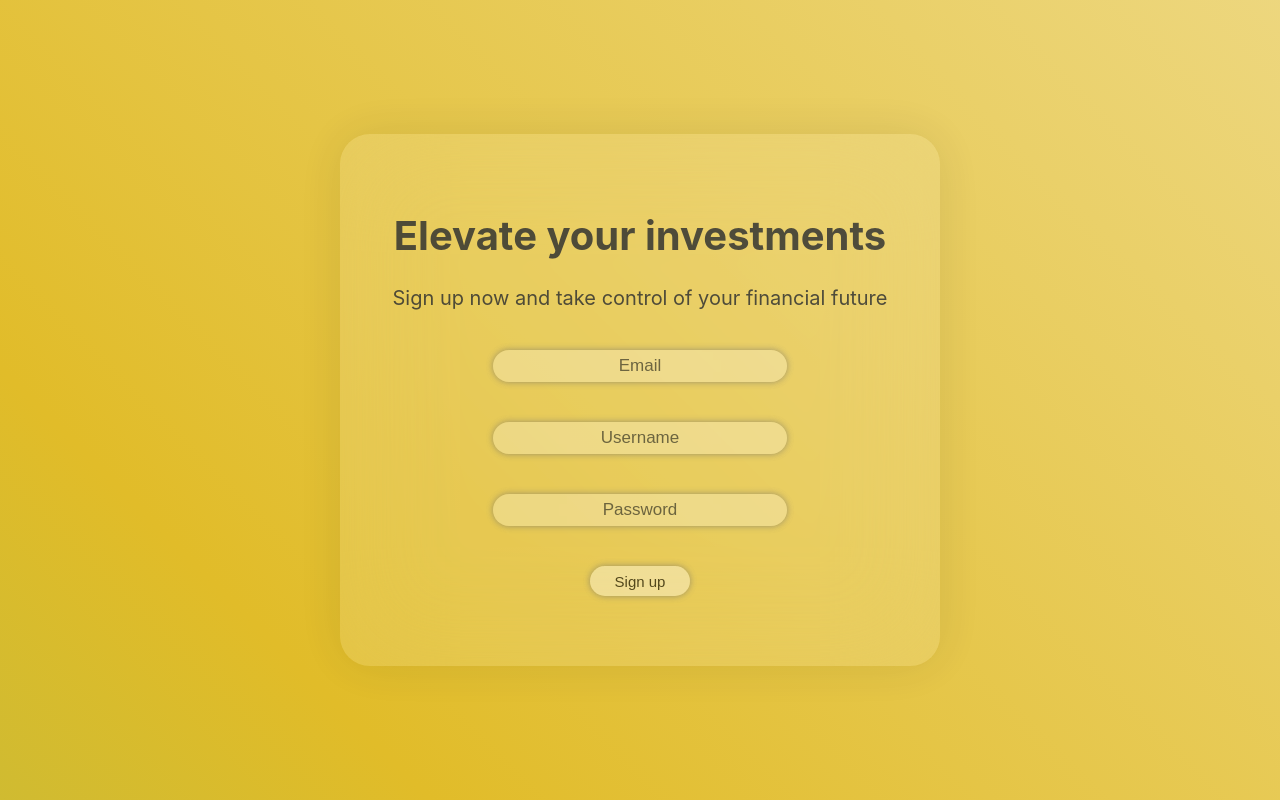
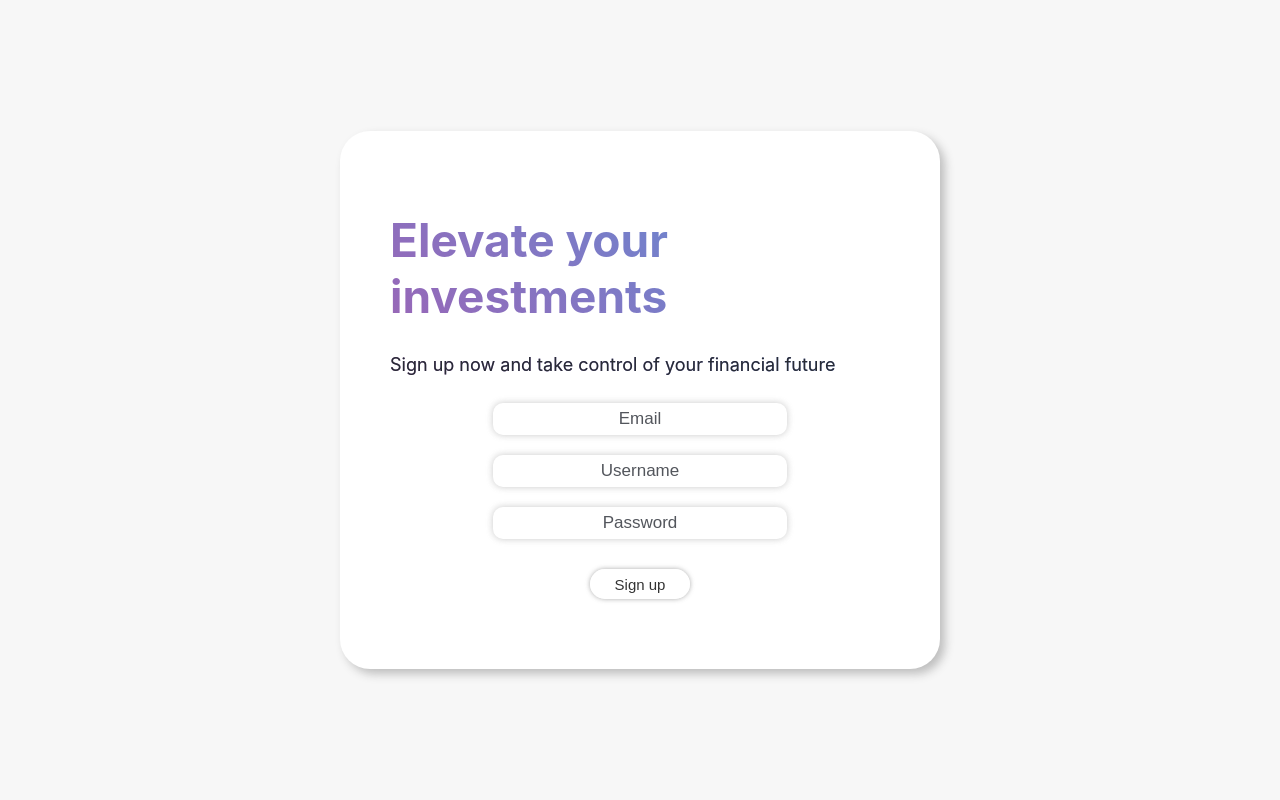
Before and after one commit to philipcoroiu/OnlyFin, a React (Create React App) app in the folder onlyfin-frontend/: page /register in a window 1280 px wide. Built offline with nearby package versions, Linux system fonts and the light colour scheme.

Commit message:
Register page design v1 is done

```diff
--- a/onlyfin-frontend/src/style/index.css
+++ b/onlyfin-frontend/src/style/index.css
@@ -25,7 +25,7 @@ body {
     sans-serif;
     -webkit-font-smoothing: antialiased;
     -moz-osx-font-smoothing: grayscale;
-
+    background-color: rgba(232, 232, 232, 0.32);
 }
 
 /**
@@ -70,6 +70,7 @@ Navbar
     border-radius: 15px;
     box-shadow: 0px 0px 10px rgba(0, 0, 0, 0.45);
     backdrop-filter: blur(10px);
+    background-color: rgba(255, 255, 255, 0.66);
 }
 
 /**
@@ -436,9 +437,6 @@ Register
     display: flex;
     justify-content: center;
     align-items: center;
-    background: linear-gradient(45deg, #3bb273, #E1BC29, #ffffff, #9569b9, #4d9de0);
-    background-size: 800% 800%;
-    animation: gradient 60s ease infinite;
     height: 100vh;
 }
 
@@ -446,27 +444,26 @@ Register
 .register--holder {
     display: flex;
     flex-direction: column;
-    justify-content: center;
     align-items: center;
     width: 500px;
     padding: 50px;
     border-radius: 30px;
-    background-color: rgba(255, 255, 255, 0.16);
-    backdrop-filter: blur(50px);
-    opacity: 0.8;
-    box-shadow: 0px 0px 50px rgba(0, 0, 0, 0.11);
+    background-color: #ffffff;
+    box-shadow: 5px 5px 10px #bebebe;
 }
 
 .register--title {
-    color: #ececec;
-    font-size: 20px;
-    text-align: center;
-    color: #282c34;
-
+    background: linear-gradient(45deg, #3bb273, #E1BC29, #e15554, #9569b9, #4d9de0);
+    background-size: 400% 400%;
+    background-clip: text;
+    animation: gradient 15s ease infinite;
+    color: transparent;
+    font-size: 23px;
 }
 
 .register--title > p {
     color: #282c34;
+    font-size: 18px;
 }
 
 .register--inputs--container {
@@ -477,12 +474,11 @@ Register
 }
 
 .register--inputs--container > input {
-    margin: 20px;
+    margin: 10px;
     border: none;
-    border-radius: 30px;
-    background-color: rgba(255, 255, 255, 0.41);
+    border-radius: 10px;
     backdrop-filter: blur(50px);
-    box-shadow: 0px 0px 7px #727272;
+    box-shadow: 0px 0px 7px #bbbbbb;
     opacity: 0.8;
     outline: none;
     font-size: 17px;
@@ -499,9 +495,9 @@ Register
     margin: 20px;
     border: none;
     border-radius: 30px;
-    background-color: rgba(255, 255, 255, 0.59);
+    background-color: rgba(255, 255, 255, 0.82);
     backdrop-filter: blur(50px);
-    box-shadow: 0px 0px 7px #727272;
+    box-shadow: 0px 0px 5px #969696;
     opacity: 0.8;
     outline: none;
     text-align: center;
@@ -544,9 +540,8 @@ Login
     width: 500px;
     padding: 50px;
     border-radius: 30px;
-    backdrop-filter: blur(50px);
-    opacity: 0.8;
-    box-shadow: 0px 0px 10px #bebebe;
+    background-color: #ffffff;
+    box-shadow: 5px 5px 10px #bebebe;
 }
 
 .login--titel > h1{
```
